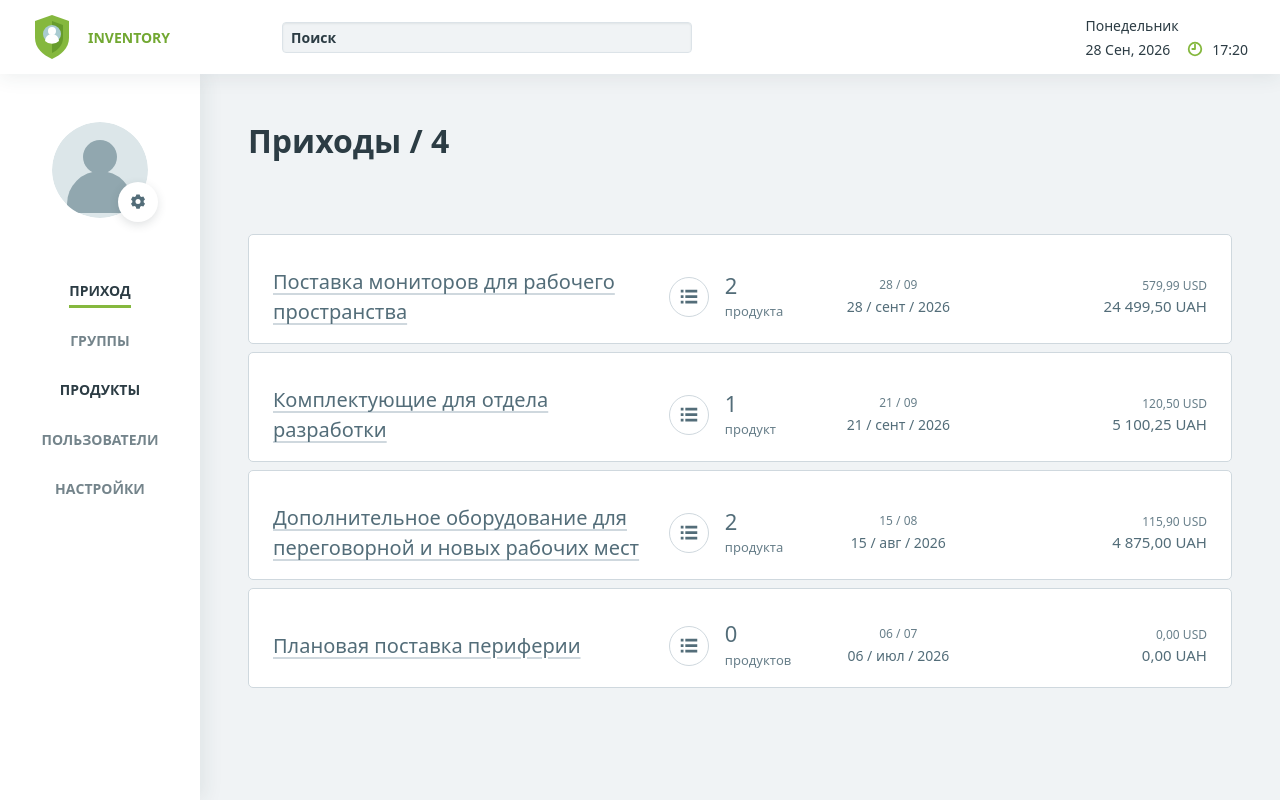
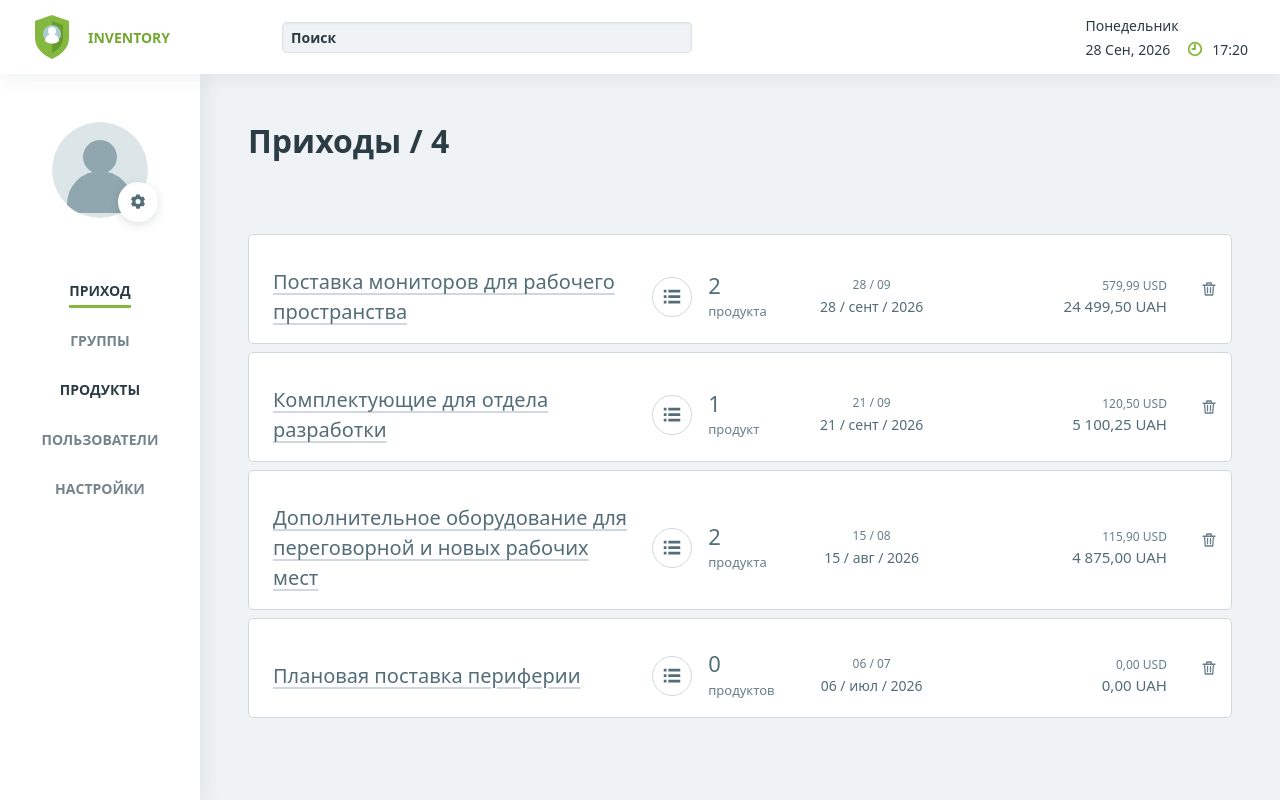
Before and after one commit to RomanZakrenychnyi/dzencode-orders-products, a Next.js app in the folder apps/web/: page /orders in a window 1280 px wide. Built offline with nearby package versions, Linux system fonts and the light colour scheme.

Commit message:
Подключён Redux Toolkit и добавлено удаление приходов с подтверждением

```diff
--- a/apps/web/package.json
+++ b/apps/web/package.json
@@ -9,10 +9,12 @@
     "typecheck": "next typegen && tsc --noEmit"
   },
   "dependencies": {
+    "@reduxjs/toolkit": "^2.12.0",
     "bootstrap": "^5.3.8",
     "next": "16.3.6",
     "react": "19.3.0",
-    "react-dom": "19.3.0"
+    "react-dom": "19.3.0",
+    "react-redux": "^9.3.0"
   },
   "devDependencies": {
     "@types/node": "^24.0.0",
--- a/apps/web/src/app/layout.tsx
+++ b/apps/web/src/app/layout.tsx
@@ -2,6 +2,7 @@ import type { Metadata } from "next";
 import type { ReactNode } from "react";
 import TopMenu from "@/components/top-menu/TopMenu";
 import NavigationMenu from "@/components/navigation-menu/NavigationMenu";
+import StoreProvider from "@/store/StoreProvider";
 import "bootstrap/dist/css/bootstrap.min.css";
 import "@/styles/globals.scss";
 
@@ -14,11 +15,13 @@ export default function RootLayout({ children }: { children: ReactNode }) {
   return (
     <html lang="ru">
       <body className="app-layout d-flex flex-column min-vh-100">
+        <StoreProvider>
         <TopMenu />
         <div className="app-layout__body d-flex flex-column flex-md-row flex-grow-1">
           <NavigationMenu />
           <div className="app-layout__content flex-grow-1">{children}</div>
         </div>
+        </StoreProvider>
       </body>
     </html>
   );
--- a/apps/web/src/app/orders/page.tsx
+++ b/apps/web/src/app/orders/page.tsx
@@ -1,16 +1,10 @@
 import type { Metadata } from "next";
-import OrdersList from "@/components/orders-list/OrdersList";
-import { orders, products } from "@/data/inventory";
+import OrdersView from "@/components/orders-list/OrdersView";
 
 export const metadata: Metadata = {
   title: "Приходы | Orders & Products",
 };
 
 export default function OrdersPage() {
-  return (
-    <main className="inventory-page container-fluid p-4 p-lg-5">
-      <h1 className="inventory-page__title h2 mb-4">Приходы / {orders.length}</h1>
-      <OrdersList orders={orders} products={products} />
-    </main>
-  );
+  return <OrdersView />;
 }
--- /dev/null
+++ b/apps/web/src/components/orders-list/DeleteOrderDialog.tsx
@@ -0,0 +1,58 @@
+"use client";
+
+import { useEffect, useRef } from "react";
+import type { Order } from "@/types/inventory";
+
+interface DeleteOrderDialogProps {
+  order: Order;
+  productCount: number;
+  onCancel: () => void;
+  onConfirm: () => void;
+}
+
+export default function DeleteOrderDialog({ order, productCount, onCancel, onConfirm }: DeleteOrderDialogProps) {
+  const dialogRef = useRef<HTMLDialogElement>(null);
+  const cancelRef = useRef<HTMLButtonElement>(null);
+
+  function cancel() {
+    dialogRef.current?.close();
+    onCancel();
+  }
+
+  function confirm() {
+    dialogRef.current?.close();
+    onConfirm();
+  }
+
+  useEffect(() => {
+    const dialog = dialogRef.current;
+    const previousOverflow = document.body.style.overflow;
+    dialog?.showModal();
+    cancelRef.current?.focus();
+    document.body.style.overflow = "hidden";
+    return () => {
+      if (dialog?.open) dialog.close();
+      document.body.style.overflow = previousOverflow;
+    };
+  }, []);
+
+  return (
+    <dialog ref={dialogRef} className="delete-order-dialog" aria-labelledby="delete-order-title" aria-describedby="delete-order-description"
+      onCancel={(event) => { event.preventDefault(); cancel(); }}>
+      <div className="p-4 d-flex align-items-start gap-3">
+        <h2 id="delete-order-title" className="h4 mb-0 flex-grow-1">Вы уверены, что хотите удалить этот приход?</h2>
+        <button type="button" className="btn-close flex-shrink-0" aria-label="Закрыть окно удаления" onClick={cancel} />
+      </div>
+      <div className="delete-order-dialog__summary px-4 py-3">
+        <p className="fw-semibold mb-2">{order.title}</p>
+        <p id="delete-order-description" className="mb-0 text-secondary">
+          {productCount > 0 ? `Вместе с приходом будут удалены связанные товары: ${productCount}.` : "В этом приходе нет товаров."}
+        </p>
+      </div>
+      <div className="delete-order-dialog__footer d-flex justify-content-end flex-wrap gap-3 p-4">
+        <button ref={cancelRef} type="button" className="btn btn-outline-dark rounded-pill px-4" onClick={cancel}>Отменить</button>
+        <button type="button" className="btn btn-light text-danger rounded-pill px-4" onClick={confirm}>Удалить</button>
+      </div>
+    </dialog>
+  );
+}
--- a/apps/web/src/components/orders-list/OrdersList.tsx
+++ b/apps/web/src/components/orders-list/OrdersList.tsx
@@ -3,15 +3,20 @@
 import { useRef, useState } from "react";
 import type { Order, Product } from "@/types/inventory";
 import OrderDetails from "./OrderDetails";
+import DeleteOrderDialog from "./DeleteOrderDialog";
 import { formatMoney, formatOrderDate, getOrderSummary, productCountLabel } from "@/lib/orders";
 
 interface OrdersListProps {
   orders: Order[];
   products: Product[];
+  onDelete: (id: number) => void;
 }
 
-export default function OrdersList({ orders, products }: OrdersListProps) {
+export default function OrdersList({ orders, products, onDelete }: OrdersListProps) {
   const [selectedOrderId, setSelectedOrderId] = useState<number | null>(null);
+  const [pendingDeleteId, setPendingDeleteId] = useState<number | null>(null);
+  const pendingOrder = orders.find((order) => order.id === pendingDeleteId);
+  const deleteTriggerRef = useRef<HTMLButtonElement | null>(null);
   const triggerRef = useRef<HTMLButtonElement | null>(null);
   const selectedOrder = orders.find((order) => order.id === selectedOrderId);
 
@@ -25,6 +30,7 @@ export default function OrdersList({ orders, products }: OrdersListProps) {
   }
 
   return (
+    <>
     <div className={`orders-workspace${selectedOrder ? " orders-workspace--expanded" : ""}`}>
     <ul className="orders-list list-unstyled d-flex flex-column gap-2 mb-0" aria-label="Список приходов">
       {orders.map((order) => {
@@ -32,7 +38,7 @@ export default function OrdersList({ orders, products }: OrdersListProps) {
         const date = formatOrderDate(order.date);
 
         return (
-          <li key={order.id} className={`orders-list__item${selectedOrderId === order.id ? " orders-list__item--selected" : ""}`}>
+          <li key={order.id} className={`orders-list__item position-relative${selectedOrderId === order.id ? " orders-list__item--selected" : ""}`}>
             <article className="row align-items-center g-3 px-3 py-3 m-0" aria-labelledby={`order-${order.id}`}>
               <div className={selectedOrder ? "col-12" : "col-12 col-xl-5"}>
                 <h2 id={`order-${order.id}`} className="orders-list__title mb-0">
@@ -72,6 +78,12 @@ export default function OrdersList({ orders, products }: OrdersListProps) {
                 <div className="orders-list__price">{formatMoney(totals.UAH)} UAH</div>
               </div>}
             </article>
+            <button type="button" className="orders-list__delete" aria-label={`Удалить приход «${order.title}»`}
+              onClick={(event) => { deleteTriggerRef.current = event.currentTarget; setPendingDeleteId(order.id); }}>
+              <svg width="18" height="18" viewBox="0 0 24 24" fill="none" aria-hidden="true">
+                <path d="M4 7h16M9 7V4h6v3M6 7l1 13h10l1-13M10 10v7M14 10v7" stroke="currentColor" strokeWidth="1.7" strokeLinecap="round" strokeLinejoin="round" />
+              </svg>
+            </button>
           </li>
         );
       })}
@@ -89,5 +101,16 @@ export default function OrdersList({ orders, products }: OrdersListProps) {
     </div>
     </div>
     </div>
+    {pendingOrder && <DeleteOrderDialog
+      order={pendingOrder}
+      productCount={products.filter((product) => product.orderId === pendingOrder.id).length}
+      onCancel={() => { setPendingDeleteId(null); deleteTriggerRef.current?.focus(); }}
+      onConfirm={() => {
+        if (selectedOrderId === pendingOrder.id) setSelectedOrderId(null);
+        setPendingDeleteId(null);
+        onDelete(pendingOrder.id);
+      }}
+    />}
+    </>
   );
 }
--- /dev/null
+++ b/apps/web/src/components/orders-list/OrdersView.tsx
@@ -0,0 +1,22 @@
+"use client";
+
+import { useRef } from "react";
+import { useAppDispatch, useAppSelector } from "@/store/hooks";
+import { orderDeleted } from "@/store/inventorySlice";
+import OrdersList from "./OrdersList";
+
+export default function OrdersView() {
+  const { orders, products } = useAppSelector((state) => state.inventory);
+  const dispatch = useAppDispatch();
+  const headingRef = useRef<HTMLHeadingElement>(null);
+
+  return (
+    <main className="inventory-page container-fluid p-4 p-lg-5">
+      <h1 ref={headingRef} tabIndex={-1} className="inventory-page__title h2 mb-4">Приходы / {orders.length}</h1>
+      <OrdersList orders={orders} products={products} onDelete={(id) => {
+        dispatch(orderDeleted(id));
+        headingRef.current?.focus();
+      }} />
+    </main>
+  );
+}
--- a/apps/web/src/components/orders-list/orders-list.scss
+++ b/apps/web/src/components/orders-list/orders-list.scss
@@ -44,6 +44,24 @@
 
 .orders-list {
   padding-top: 18px;
+  &__item { padding-right: 40px; }
+
+  &__delete {
+    position: absolute;
+    right: 4px;
+    top: 50%;
+    transform: translateY(-50%);
+    display: grid;
+    place-items: center;
+    width: 36px;
+    height: 36px;
+    border: 0;
+    border-radius: 50%;
+    background: transparent;
+    color: #687f8a;
+    &:hover { color: #c43141; background: #fff0f1; }
+    &:focus-visible { outline: 2px solid #85b83e; }
+  }
   &__item--selected {
     box-shadow: inset 4px 0 #85b83e;
   }
@@ -120,6 +138,20 @@
   }
 }
 
+.delete-order-dialog {
+  width: min(760px, calc(100% - 32px));
+  max-height: calc(100dvh - 32px);
+  padding: 0;
+  border: 0;
+  border-radius: 6px;
+  color: #2c3c44;
+  box-shadow: 0 16px 48px rgba(44, 60, 68, 0.2);
+  overflow-wrap: anywhere;
+  &::backdrop { background: rgba(59, 87, 100, 0.55); }
+  &__summary { border-top: 1px solid #e7ecef; }
+  &__footer { background: #85b83e; }
+}
+
 .order-details {
   position: relative;
   min-width: 0;
--- /dev/null
+++ b/apps/web/src/store/StoreProvider.tsx
@@ -0,0 +1,12 @@
+"use client";
+
+import { useRef, type ReactNode } from "react";
+import { Provider } from "react-redux";
+import { makeStore, type AppStore } from "./store";
+
+export default function StoreProvider({ children }: { children: ReactNode }) {
+  const storeRef = useRef<AppStore | null>(null);
+  if (!storeRef.current) storeRef.current = makeStore();
+
+  return <Provider store={storeRef.current}>{children}</Provider>;
+}
--- /dev/null
+++ b/apps/web/src/store/hooks.ts
@@ -0,0 +1,7 @@
+"use client";
+
+import { useDispatch, useSelector } from "react-redux";
+import type { AppDispatch, RootState } from "./store";
+
+export const useAppDispatch = useDispatch.withTypes<AppDispatch>();
+export const useAppSelector = useSelector.withTypes<RootState>();
--- /dev/null
+++ b/apps/web/src/store/inventorySlice.ts
@@ -0,0 +1,24 @@
+import { createSlice, type PayloadAction } from "@reduxjs/toolkit";
+import { orders, products } from "../data/inventory";
+import type { Order, Product } from "../types/inventory";
+
+interface InventoryState {
+  orders: Order[];
+  products: Product[];
+}
+
+const initialState: InventoryState = { orders, products };
+
+const inventorySlice = createSlice({
+  name: "inventory",
+  initialState,
+  reducers: {
+    orderDeleted(state, action: PayloadAction<number>) {
+      state.orders = state.orders.filter((order) => order.id !== action.payload);
+      state.products = state.products.filter((product) => product.orderId !== action.payload);
+    },
+  },
+});
+
+export const { orderDeleted } = inventorySlice.actions;
+export default inventorySlice.reducer;
--- /dev/null
+++ b/apps/web/src/store/store.ts
@@ -0,0 +1,10 @@
+import { configureStore } from "@reduxjs/toolkit";
+import inventoryReducer from "./inventorySlice";
+
+export const makeStore = () => configureStore({
+  reducer: { inventory: inventoryReducer },
+});
+
+export type AppStore = ReturnType<typeof makeStore>;
+export type RootState = ReturnType<AppStore["getState"]>;
+export type AppDispatch = AppStore["dispatch"];
```
Also changed, not shown: 2 other files (tests, documents, lock files or other folders).
